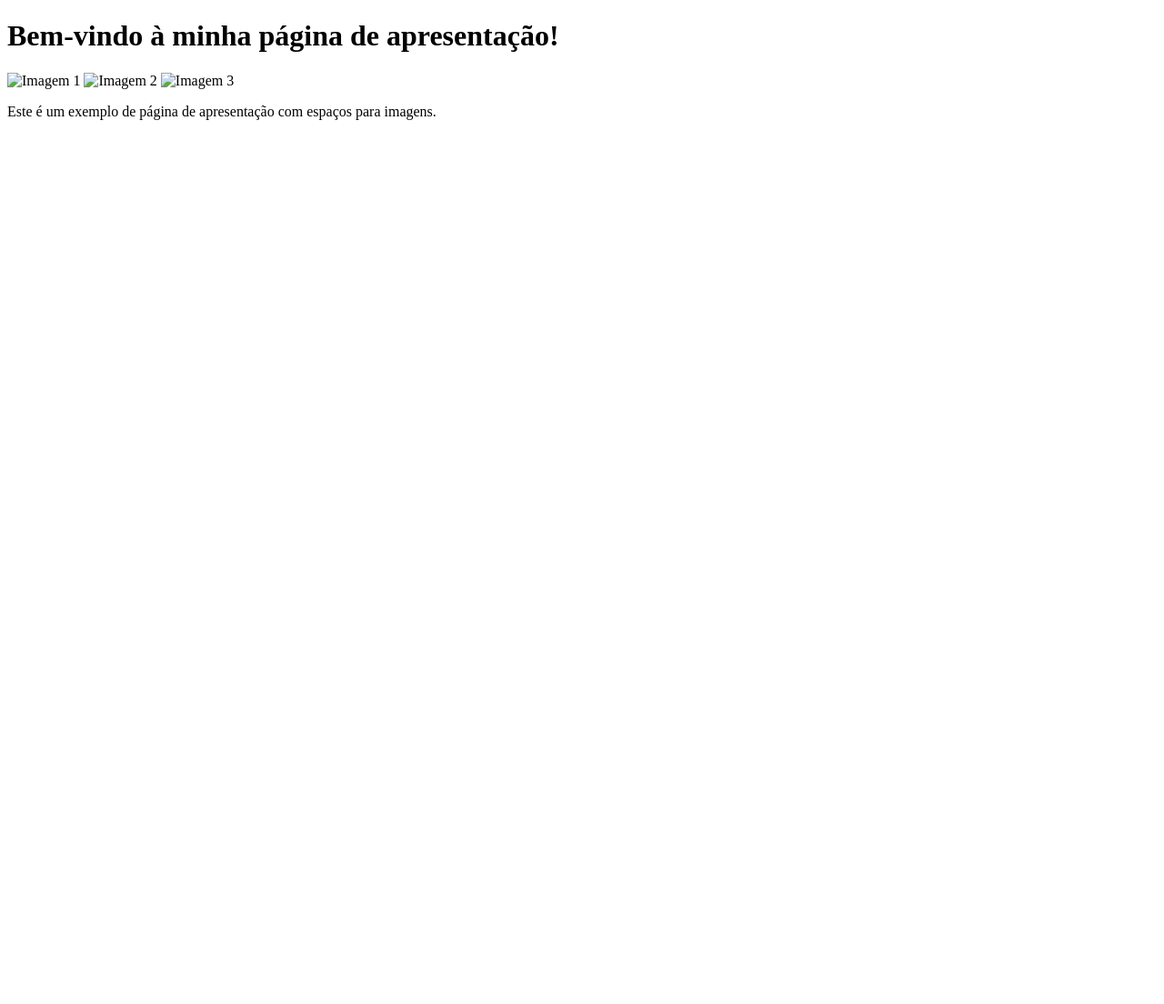
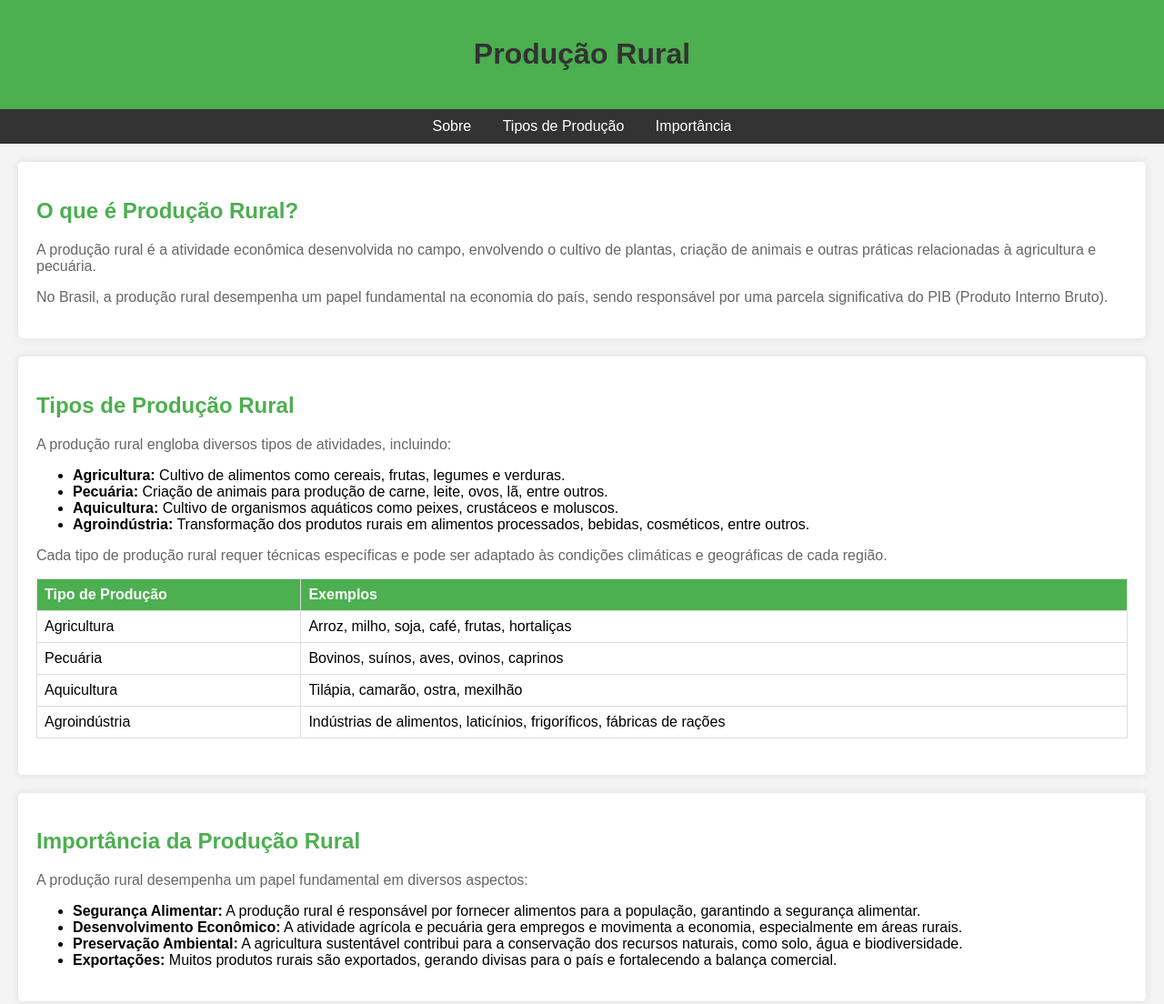
Before and after one commit to kennynhum/2D.-Francesco, a plain HTML site: page index.html in a window 1280 px wide. Shown: the whole page at 91% size. Before the commit the page ends 800 px from the top, so only its background shows below. Drawn offline with Linux system fonts and the light colour scheme.

Commit message:
Update index.html

```diff
--- a/index.html
+++ b/index.html
@@ -1,18 +1,167 @@
 <!DOCTYPE html>
-<html>
+<html lang="pt-BR">
 <head>
-	<title>Página de Apresentação</title>
-	<link rel="stylesheet" type="text/css" href="styles.css">
+    <meta charset="UTF-8">
+    <meta name="viewport" content="width=device-width, initial-scale=1.0">
+    <title>Produção Rural</title>
+    <style>
+        body {
+            font-family: Arial, sans-serif;
+            margin: 0;
+            padding: 0;
+            background-color: #f4f4f4;
+        }
+        header {
+            background-color: #4CAF50;
+            color: #fff;
+            padding: 20px;
+            text-align: center;
+        }
+        nav {
+            background-color: #333;
+            color: #fff;
+            padding: 10px 0;
+            text-align: center;
+        }
+        nav a {
+            color: #fff;
+            text-decoration: none;
+            margin: 0 15px;
+        }
+        nav a:hover {
+            text-decoration: underline;
+        }
+        section {
+            padding: 20px;
+            margin: 20px;
+            background-color: #fff;
+            border-radius: 5px;
+            box-shadow: 0 0 10px rgba(0,0,0,0.1);
+        }
+        h1 {
+            color: #333;
+        }
+        h2 {
+            color: #4CAF50;
+        }
+        p {
+            color: #666;
+        }
+        table {
+            width: 100%;
+            border-collapse: collapse;
+            margin-bottom: 20px;
+        }
+        table, th, td {
+            border: 1px solid #ddd;
+            padding: 8px;
+            text-align: left;
+        }
+        th {
+            background-color: #4CAF50;
+            color: white;
+        }
+        form {
+            margin-top: 20px;
+        }
+        input[type=text], textarea {
+            width: 100%;
+            padding: 12px;
+            border: 1px solid #ccc;
+            border-radius: 4px;
+            box-sizing: border-box;
+            margin-top: 6px;
+            margin-bottom: 16px;
+            resize: vertical;
+        }
+        input[type=submit] {
+            background-color: #4CAF50;
+            color: white;Último commit
+￼
+Kennynum
+Adicionar arquivos via upload
+8b7d076
+ ·
+8 meses atrás
+História
+História
+
+            padding: 12px 20px;
+            border: none;
+            border-radius: 4px;
+            cursor: pointer;
+        }
+        input[type=submit]:hover {
+            background-color: #45a049;
+        }
+        footer {
+            background-color: #333;
+            color: #fff;
+            text-align: center;
+            padding: 20px;
+        }
+    </style>
 </head>
 <body>
-	<div class="container">
-		<h1>Bem-vindo à minha página de apresentação!</h1>
-		<div class="image-container">
-			<img src="eu.jpg" alt="Imagem 1">
-			<img src="caminho_para_imagem2.jpg" alt="Imagem 2">
-			<img src="caminho_para_imagem3.jpg" alt="Imagem 3">
-		</div>
-		<p>Este é um exemplo de página de apresentação com espaços para imagens.</p>
-	</div>
-</body>
-</html>
+
+<header>
+    <h1>Produção Rural</h1>
+</header>
+
+<nav>
+    <a href="#sobre">Sobre</a>
+    <a href="#tipos">Tipos de Produção</a>
+    <a href="#importancia">Importância</a>
+</nav>
+
+<section id="sobre">
+    <h2>O que é Produção Rural?</h2>
+    <p>A produção rural é a atividade econômica desenvolvida no campo, envolvendo o cultivo de plantas, criação de animais e outras práticas relacionadas à agricultura e pecuária.</p>
+    <p>No Brasil, a produção rural desempenha um papel fundamental na economia do país, sendo responsável por uma parcela significativa do PIB (Produto Interno Bruto).</p>
+
+</section>
+
+<section id="tipos">
+    <h2>Tipos de Produção Rural</h2>
+    <p>A produção rural engloba diversos tipos de atividades, incluindo:</p>
+    <ul>
+        <li><strong>Agricultura:</strong> Cultivo de alimentos como cereais, frutas, legumes e verduras.</li>
+        <li><strong>Pecuária:</strong> Criação de animais para produção de carne, leite, ovos, lã, entre outros.</li>
+        <li><strong>Aquicultura:</strong> Cultivo de organismos aquáticos como peixes, crustáceos e moluscos.</li>
+        <li><strong>Agroindústria:</strong> Transformação dos produtos rurais em alimentos processados, bebidas, cosméticos, entre outros.</li>
+    </ul>
+    <p>Cada tipo de produção rural requer técnicas específicas e pode ser adaptado às condições climáticas e geográficas de cada região.</p>
+    <table>
+        <tr>
+            <th>Tipo de Produção</th>
+            <th>Exemplos</th>
+        </tr>
+        <tr>
+            <td>Agricultura</td>
+            <td>Arroz, milho, soja, café, frutas, hortaliças</td>
+        </tr>
+        <tr>
+            <td>Pecuária</td>
+            <td>Bovinos, suínos, aves, ovinos, caprinos</td>
+        </tr>
+        <tr>
+            <td>Aquicultura</td>
+            <td>Tilápia, camarão, ostra, mexilhão</td>
+        </tr>
+        <tr>
+            <td>Agroindústria</td>
+            <td>Indústrias de alimentos, laticínios, frigoríficos, fábricas de rações</td>
+        </tr>
+    </table>
+</section>
+
+<section id="importancia">
+    <h2>Importância da Produção Rural</h2>
+    <p>A produção rural desempenha um papel fundamental em diversos aspectos:</p>
+    <ul>
+        <li><strong>Segurança Alimentar:</strong> A produção rural é responsável por fornecer alimentos para a população, garantindo a segurança alimentar.</li>
+        <li><strong>Desenvolvimento Econômico:</strong> A atividade agrícola e pecuária gera empregos e movimenta a economia, especialmente em áreas rurais.</li>
+        <li><strong>Preservação Ambiental:</strong> A agricultura sustentável contribui para a conservação dos recursos naturais, como solo, água e biodiversidade.</li>
+        <li><strong>Exportações:</strong> Muitos produtos rurais são exportados, gerando divisas para o país e fortalecendo a balança comercial.</li>
+    </ul>
+</section>
```
